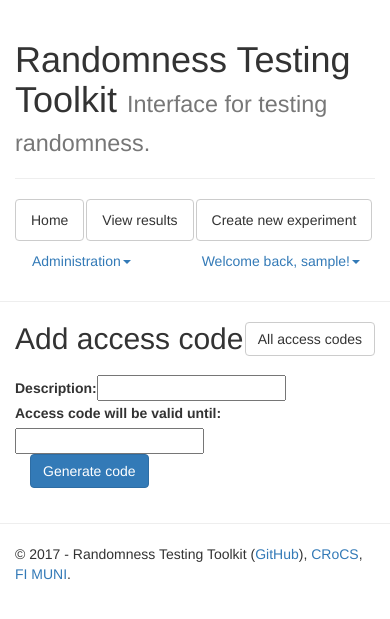
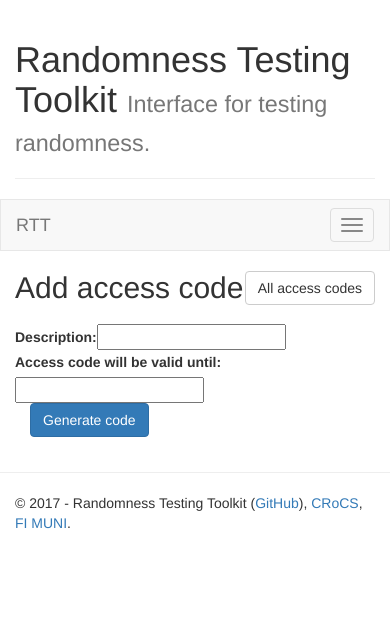
Before and after one commit to crocs-muni/RTTWebInterface, a Django app: a page that uses templates/base_layout.html in a window 390 px wide. Shown: the top 619 px of the page. Run offline with Django 3.2, Linux system fonts and the light colour scheme; the visitor is signed in with stand-in values (Sample User, id 1); parts of the project's set-up code (start-up, migrations or seed data) failed here and were passed over; some libraries are stand-ins or nearby versions.

Commit message:
Changed top navbar, shown correctly on mobile devices

```diff
--- a/templates/base_layout.html
+++ b/templates/base_layout.html
@@ -28,81 +28,109 @@
             </div>
         </div>
 
+        <nav class="navbar navbar-default">
             <div class="container-fluid">
-            <div class="row">
-                <div class="col-md-12">
-
-                    <ul class="nav nav-pills">
+                <div class="navbar-header">
+                    <button type="button" class="navbar-toggle" data-toggle="collapse" data-target="#topNavbar">
+                        <span class="icon-bar"></span>
+                        <span class="icon-bar"></span>
+                        <span class="icon-bar"></span>
+                    </button>
+                    <a class="navbar-brand" href="{% url 'index' %}">
+                        RTT
+                    </a>
+                </div>
+                <div class="collapse navbar-collapse" id="topNavbar">
+                    <ul class="nav navbar-nav">
                         <li>
-                            <a href="{% url 'index' %}" class="btn btn-default">
-                                Home
-                            </a>
-                        </li>
-
-                        <li>
-                            <a href="{% url 'ViewResults:index' %}" class="btn btn-default">
+                            <a href="{% url 'ViewResults:index' %}">
                                 View results
                             </a>
                         </li>
-
                         <li>
-                            <a href="{% url 'SubmitExperiment:index' %}" class="btn btn-default">
+                            <a href="{% url 'SubmitExperiment:index' %}">
                                 Create new experiment
                             </a>
                         </li>
-
                         {% if user.is_superuser %}
                             <li class="dropdown">
-                                <a href="#" data-toggle="dropdown" class="dropdown-toggle">Administration<strong class="caret"></strong></a>
+                                <a class="dropdown-toggle" data-toggle="dropdown" href="#">
+                                    Administration
+                                    <span class="caret"></span>
+                                </a>
                                 <ul class="dropdown-menu">
                                     <li>
-                                        <a href="{% url 'Administration:list_users' %}">Users</a>
+                                        <a href="{% url 'Administration:list_users' %}">
+                                            Users
+                                        </a>
                                     </li>
                                     <li>
-                                        <a href="{% url 'Administration:add_user' %}">Create new user</a>
+                                        <a href="{% url 'Administration:add_user' %}">
+                                            Create new user
+                                        </a>
                                     </li>
                                     <li class="divider"></li>
                                     <li>
-                                        <a href="{% url 'Administration:list_access_codes' %}">Access codes</a>
+                                        <a href="{% url 'Administration:list_access_codes' %}">
+                                            Access codes
+                                        </a>
                                     </li>
                                     <li>
-                                        <a href="{% url 'Administration:add_access_code' %}">Create new access code</a>
+                                        <a href="{% url 'Administration:add_access_code' %}">
+                                            Create new access code
+                                        </a>
                                     </li>
                                     <li class="divider"></li>
                                     <li>
-                                        <a href="{% url 'Administration:list_predefined_configurations' %}">Predefined configurations</a>
+                                        <a href="{% url 'Administration:list_predefined_configurations' %}">
+                                            Predefined configurations
+                                        </a>
                                     </li>
                                     <li>
-                                        <a href="{% url 'Administration:add_predefined_configuration' %}">Create new configuration</a>
+                                        <a href="{% url 'Administration:add_predefined_configuration' %}">
+                                            Create new configuration
+                                        </a>
                                     </li>
                                 </ul>
                             </li>
                         {% endif %}
-
+                    </ul>
+                    <ul class="nav navbar-nav navbar-right">
                         {% if user.is_authenticated %}
-                        <li class="dropdown pull-right">
-                            <a href="#" data-toggle="dropdown" class="dropdown-toggle">Welcome back, {{ user.username }}!<strong class="caret"></strong></a>
+                            <li class="dropdown">
+                                <a class="dropdown-toggle" data-toggle="dropdown" href="#">
+                                    Hi, {{ user.username }}!
+                                    <span class="caret"></span>
+                                </a>
                                 <ul class="dropdown-menu">
                                     <li>
-                                    <a href="{% url 'edit_account' %}">Edit account</a>
+                                        <a href="{% url 'edit_account' %}">
+                                            Edit account
+                                        </a>
                                     </li>
                                     <li>
-                                    <a href="{% url 'password_change' %}">Change password</a>
-                                </li>
-                                <li class="divider"></li>
-                                <li>
-                                    <a href="{% url 'logout' %}">Logout</a>
+                                        <a href="{% url 'password_change' %}">
+                                            Change password
+                                        </a>
                                     </li>
                                 </ul>
                             </li>
+                            <li>
+                                <a href="{% url 'logout' %}">
+                                    <span class="glyphicon glyphicon-log-out"></span>
+                                    Logout
+                                </a>
+                            </li>
                         {% else %}
-                        <li class="pull-right">
+                            <li>
                                 <a href="{% url 'register' %}">
+                                    <span class="glyphicon glyphicon-user"></span>
                                     Register
                                 </a>
                             </li>
-                        <li class="pull-right">
-                            <a href="{% url 'login' %}" class="btn btn-primary">
+                            <li>
+                                <a href="{% url 'login' %}">
+                                    <span class="glyphicon glyphicon-log-in"></span>
                                     Login
                                 </a>
                             </li>
@@ -110,8 +138,7 @@
                     </ul>
                 </div>
             </div>
-        </div>
-        <hr/>
+        </nav>
 
         <div class="container content">
             {% block content %}
```
Lines whose indentation alone changed are shown as unchanged.
